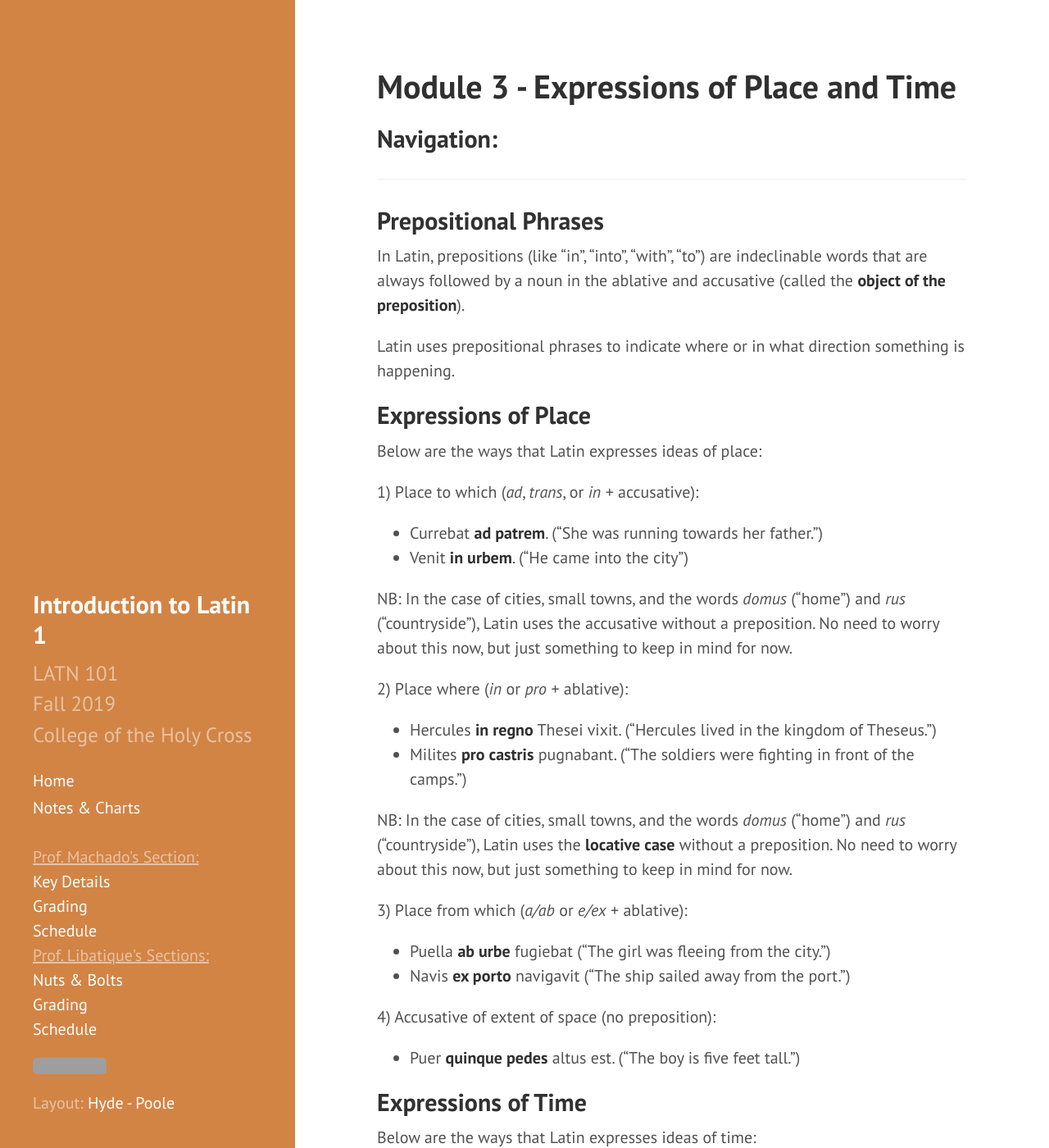
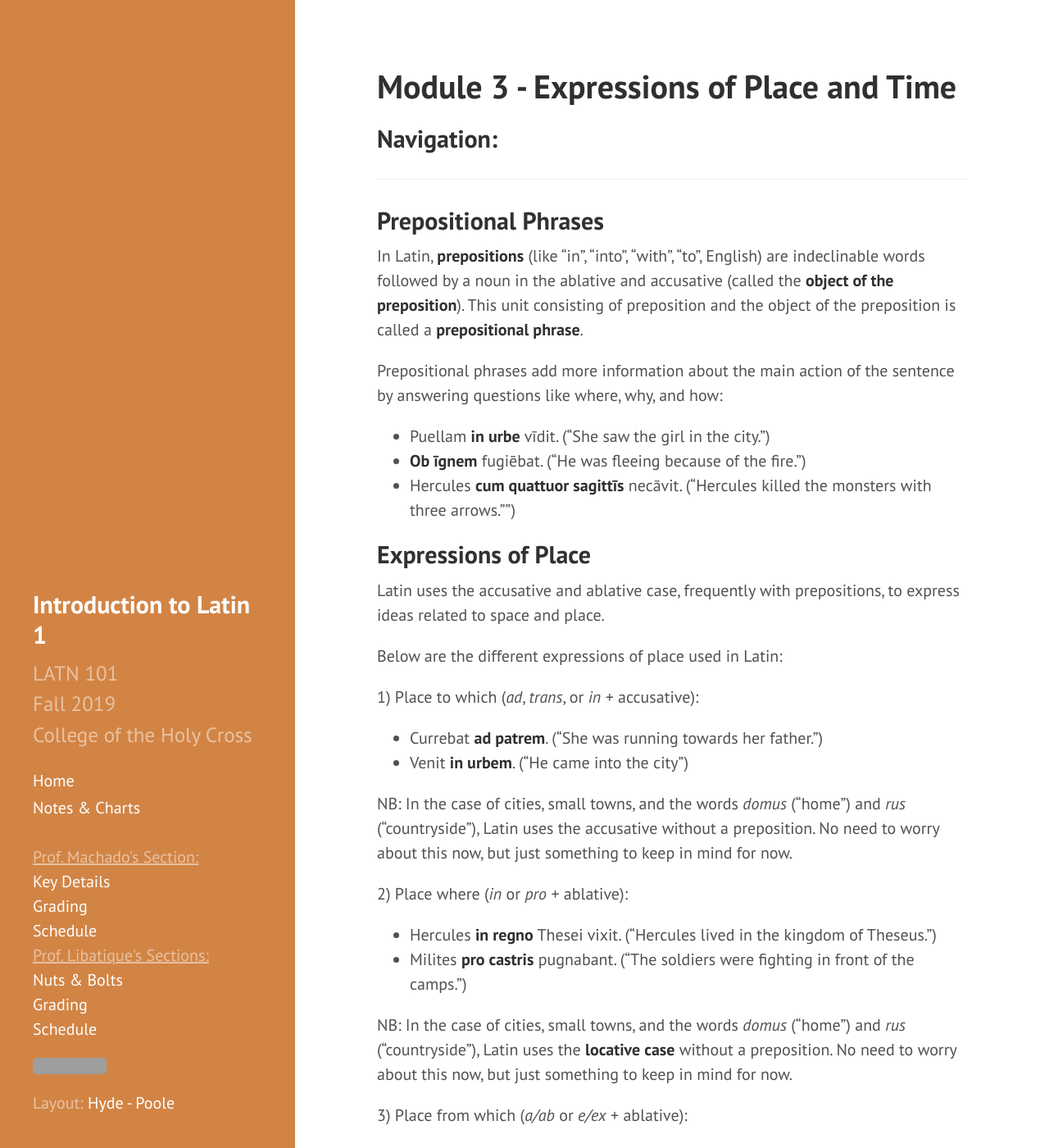
Before and after one commit to DLibatique/LATN102-S20, a Jekyll site: the page built from notes/module-3-expressions of place and time.md, in a window 1280 px wide and 1400 px high. Shown: the whole window at 82% size. Built offline with Jekyll 4.4.1, drawn with Linux system fonts in a browser that asks for light colours; some of the changed text lies outside the part shown; grey boxes are pictures that could not be loaded.

Commit message:
Made some minor changes

```diff
--- a/notes/module-3-expressions of place and time.md
+++ b/notes/module-3-expressions of place and time.md
@@ -9,13 +9,19 @@ title: Module 3 - Expressions of Place and Time
 
 ## Prepositional Phrases
 
-In Latin, prepositions (like "in", "into", "with", "to") are indeclinable words that are always followed by a noun in the ablative and accusative (called the **object of the preposition**).
+In Latin, **prepositions** (like "in", "into", "with", "to", English) are indeclinable words followed by a noun in the ablative and accusative (called the **object of the preposition**). This unit consisting of preposition and the object of the preposition is called a **prepositional phrase**.
 
-Latin uses prepositional phrases to indicate where or in what direction something is happening.
+Prepositional phrases add more information about the main action of the sentence by answering questions like where, why, and how:
+
+* Puellam **in urbe** vīdit. ("She saw the girl in the city.")
+* **Ob īgnem** fugiēbat. ("He was fleeing because of the fire.")
+* Hercules **cum quattuor sagittīs** necāvit. ("Hercules killed the monsters with three arrows."")
 
 ## Expressions of Place
 
-Below are the ways that Latin expresses ideas of place:
+Latin uses the accusative and ablative case, frequently with prepositions, to express ideas related to space and place.
+
+Below are the different expressions of place used in Latin:
 
 1) Place to which (*ad*, *trans*, or *in* + accusative):
  - Currebat **ad patrem**. ("She was running towards her father.")
@@ -38,6 +44,8 @@ NB: In the case of cities, small towns, and the words *domus* ("home") and *rus*
 
 ## Expressions of Time
 
+The accusative and ablative cases (without prepositions) to
+
 Below are the ways that Latin expresses ideas of time:
 
 1) Length of time in the accusative (no preposition):
```
